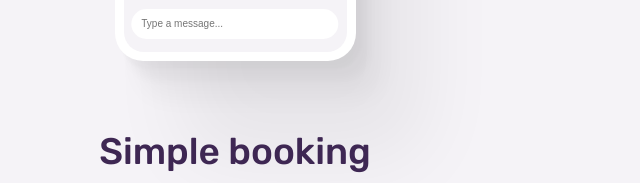
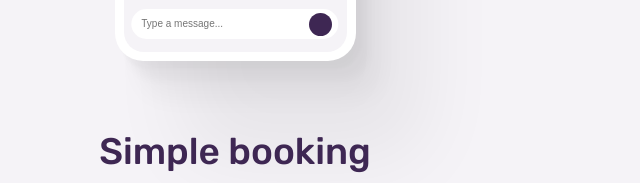
Before and after one commit to PXVC/chat-app-css-illustration, a plain HTML site: page index.html in a window 1280 px wide. Shown: the part 505-688 px from the top of the page, 405-1045 px from the left. Drawn offline with Linux system fonts and the light colour scheme.

Commit message:
added submit button

```diff
--- a/index.html
+++ b/index.html
@@ -53,7 +53,7 @@
 							<img src="./images/dog-image-3.jpg" alt="dog-img-3" />
 						</div>
 						<span>Here are a few pictures. She's a happy girl!</span>
-						<span style="max-width: fit-content;">Can you make it?</span>
+						<span style="max-width: fit-content">Can you make it?</span>
 					</div>
 					<div class="chat-screen__left-side-chats chat-boxes">
 						<span
@@ -78,6 +78,9 @@
 					id="msg-input"
 					placeholder="Type a message..."
 				/>
+				<div class="submit-btn">
+					<i class="far fa-chevron-right chat-screen__back-arrow"></i>
+				</div>
 			</div>
 		</div>
 		<div class="intro">
```
